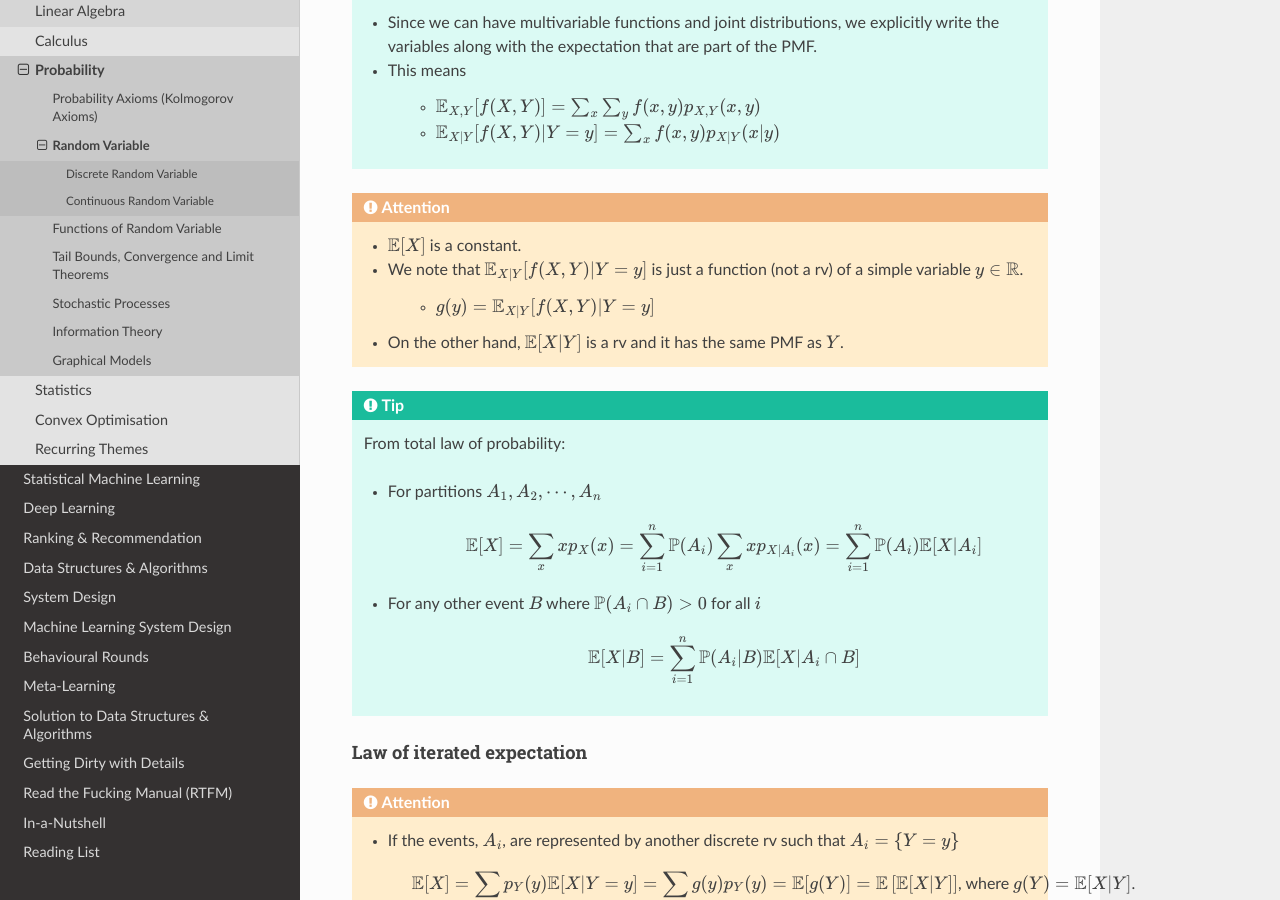
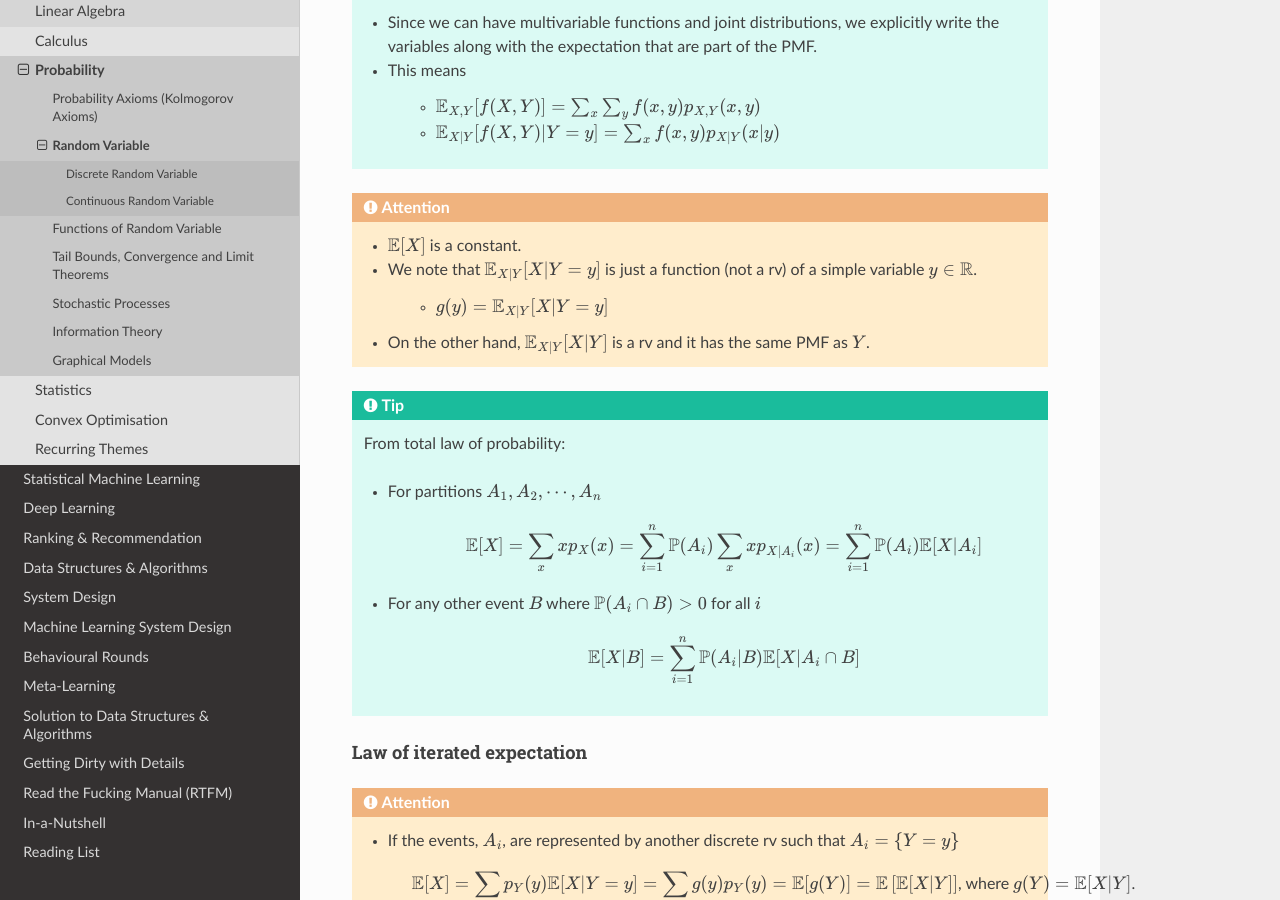
Before and after one commit to uselesstechjunks/leetcode, a Sphinx documentation site: the page built from docs/source/math/prob/rv.rst, in a window 1280 px wide and 900 px high, scrolled down 4496 px. Built offline with Sphinx 7.4.7 and the Read the Docs theme 2.0.0, drawn with Linux system fonts in a browser that asks for light colours.

Commit message:
Update rv.rst

```diff
--- a/docs/source/math/prob/rv.rst
+++ b/docs/source/math/prob/rv.rst
@@ -156,10 +156,10 @@ Conditional expectation
 
 .. attention::
 	* :math:`\mathbb{E}[X]` is a constant.
-	* We note that :math:`\mathbb{E}_{X|Y}[f(X,Y)|Y=y]` is just a function (not a rv) of a simple variable :math:`y\in\mathbb{R}`.
+	* We note that :math:`\mathbb{E}_{X|Y}[X|Y=y]` is just a function (not a rv) of a simple variable :math:`y\in\mathbb{R}`.
 
-		* :math:`g(y)=\mathbb{E}_{X|Y}[f(X,Y)|Y=y]`
-	* On the other hand, :math:`\mathbb{E}[X|Y]` is a rv and it has the same PMF as :math:`Y`.
+		* :math:`g(y)=\mathbb{E}_{X|Y}[X|Y=y]`
+	* On the other hand, :math:`\mathbb{E}_{X|Y}[X|Y]` is a rv and it has the same PMF as :math:`Y`.
 
 .. tip::
 	From total law of probability:
```
